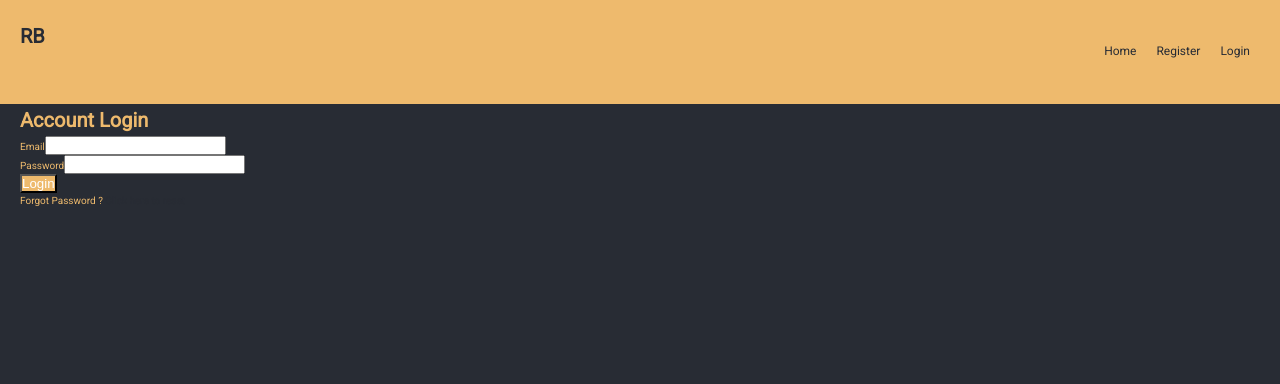
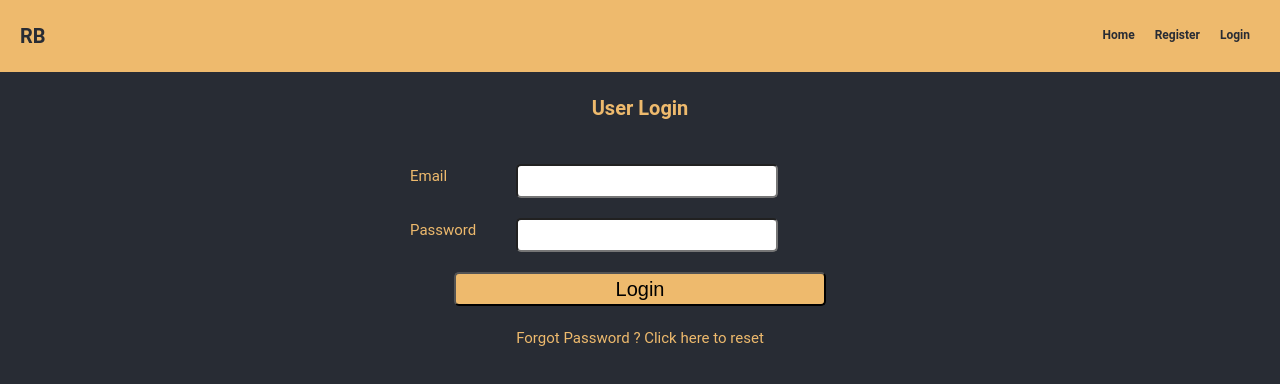
Before and after one commit to sajicode/go-book-client, a React (Create React App) app: page /login in a window 1280 px wide. Shown: the top 384 px of the page. Built offline with nearby package versions, Linux system fonts and the light colour scheme; no server answers.

Commit message:
style forms & alert boxes

```diff
--- a/src/App.css
+++ b/src/App.css
@@ -1,4 +1,4 @@
-@import url('https://fonts.googleapis.com/css?family=Roboto');
+@import url('https://fonts.googleapis.com/css2?family=Oswald&display=swap');
 
 /* Global Styles */
 :root {
@@ -161,7 +161,7 @@ button {
 	right: 20%;
 	left: 20%;
 	padding: 2em 3em;
-	background-color: white;
+	background-color: var(--dark-color);
 	overflow: auto;
 	z-index: 2;
 }
@@ -259,6 +259,10 @@ button {
 }
 
 @media only screen and (max-width: 500px) {
+	:root {
+		font-size: 8px;
+	}
+
 	body {
 		background-color: var(--dark-color);
 		color: var(--primary-color);
--- a/src/components/auth/ForgotPassword.js
+++ b/src/components/auth/ForgotPassword.js
@@ -1,4 +1,5 @@
 import React, { useState, useContext, useEffect } from 'react';
+import styled from 'styled-components';
 import AuthContext from '../../context/auth/authContext';
 import AlertContext from '../../context/alert/alertContext';
 
@@ -45,17 +46,62 @@ const ForgotPassword = () => {
 	};
 
 	return (
-		<div className="form-container">
-			<h1>Password Reset</h1>
-			<form onSubmit={onSubmit}>
-				<div className="form-group">
-					<label htmlFor="email">Email</label>
-					<input type="email" name="email" value={email} onChange={onChange} required />
-				</div>
-				<input type="submit" value="Send" className="btn btn-primary btn-block" />
-			</form>
-		</div>
+		<FormContainer>
+			<FormTitle>Password Reset</FormTitle>
+			<FormStyle onSubmit={onSubmit}>
+				<FormGroup>
+					<FormLabel htmlFor="email">Email</FormLabel>
+					<FormInput type="email" name="email" value={email} onChange={onChange} required />
+				</FormGroup>
+				<SubmitButton type="submit" value="Send" />
+			</FormStyle>
+		</FormContainer>
 	);
 };
 
+const FormContainer = styled.div`
+	max-width: 500px;
+  margin: 2rem auto;
+  overflow: hidden;
+	padding: 0 2rem;
+	text-align: center;
+`;
+
+const FormTitle = styled.h1`
+	text-align: center;
+	margin-bottom: 2rem;
+`;
+
+const FormGroup = styled.div`
+	display: flex;
+	flex-direction: row;
+	align-content: center;
+	justify-content: space-between;
+	margin-bottom: 2rem;
+	width: 80%;
+`;
+
+const FormInput = styled.input`
+	width: 70%;
+	height: 3rem;
+	border-radius: .5rem;
+`;
+
+const FormLabel = styled.label`
+	font-size: 1.5rem;
+`;
+
+const FormStyle = styled.form`
+	padding: 2rem;
+`;
+
+const SubmitButton = styled.input`
+	width: 80%;
+	height: 3rem;
+	font-size: 2rem;
+	background-color: #eeba6d;
+	border-radius: .5rem;
+	cursor: pointer;
+`;
+
 export default ForgotPassword;
--- a/src/components/auth/Login.js
+++ b/src/components/auth/Login.js
@@ -1,5 +1,6 @@
 import React, { useState, useContext, useEffect } from 'react';
 import { Link } from 'react-router-dom';
+import styled from 'styled-components';
 import AuthContext from '../../context/auth/authContext';
 import AlertContext from '../../context/alert/alertContext';
 
@@ -49,18 +50,18 @@ const Login = (props) => {
 	};
 
 	return (
-		<div className="form-container">
-			<h1>
-				Account <span className="text-primary">Login</span>
-			</h1>
-			<form onSubmit={onSubmit}>
-				<div className="form-group">
-					<label htmlFor="email">Email</label>
-					<input type="email" name="email" value={email} onChange={onChange} required />
-				</div>
-				<div className="form-group">
-					<label htmlFor="password">Password</label>
-					<input
+		<FormContainer>
+			<FormTitle>
+				User Login
+			</FormTitle>
+			<FormStyle onSubmit={onSubmit}>
+				<FormGroup>
+					<FormLabel htmlFor="email">Email</FormLabel>
+					<FormInput type="email" name="email" value={email} onChange={onChange} required />
+				</FormGroup>
+				<FormGroup>
+					<FormLabel htmlFor="password">Password</FormLabel>
+					<FormInput
 						type="password"
 						name="password"
 						value={password}
@@ -68,15 +69,76 @@ const Login = (props) => {
 						required
 						minLength="8"
 					/>
-				</div>
-				<input type="submit" value="Login" className="btn btn-primary btn-block" />
-			</form>
+				</FormGroup>
+				<SubmitButton type="submit" value="Login" />
+			</FormStyle>
 
-			<div className="forgot-link">
-				Forgot Password ? <Link to="/forgot">Click here to reset</Link>
-			</div>
-		</div>
+			<ForgotLink>
+				Forgot Password ? <Link to="/forgot">
+					<ForgotClick>
+						Click here to reset
+					</ForgotClick>
+				</Link>
+			</ForgotLink>
+		</FormContainer>
 	);
 };
 
+const FormContainer = styled.div`
+	max-width: 500px;
+  margin: 2rem auto;
+  overflow: hidden;
+	padding: 0 2rem;
+	text-align: center;
+`;
+
+const FormTitle = styled.h1`
+	text-align: center;
+	margin-bottom: 2rem;
+`;
+
+const FormGroup = styled.div`
+	display: flex;
+	flex-direction: row;
+	align-content: center;
+	justify-content: space-between;
+	margin-bottom: 2rem;
+	width: 80%;
+`;
+
+const FormInput = styled.input`
+	width: 70%;
+	height: 3rem;
+	border-radius: .5rem;
+`;
+
+const FormLabel = styled.label`
+	font-size: 1.5rem;
+`;
+
+const FormStyle = styled.form`
+	padding: 2rem;
+`;
+
+const SubmitButton = styled.input`
+	width: 80%;
+	height: 3rem;
+	font-size: 2rem;
+	background-color: #eeba6d;
+	border-radius: .5rem;
+	cursor: pointer;
+`;
+
+const ForgotLink = styled.div`
+	font-size: 1.5rem;
+`;
+
+const ForgotClick = styled.span`
+	color: #eeba6d;
+
+	&:hover {
+		color: #fff;
+	}
+`;
+
 export default Login;
--- a/src/components/auth/Register.js
+++ b/src/components/auth/Register.js
@@ -1,4 +1,5 @@
 import React, { useState, useContext, useEffect } from 'react';
+import styled from 'styled-components';
 import AuthContext from '../../context/auth/authContext';
 import AlertContext from '../../context/alert/alertContext';
 
@@ -49,35 +50,35 @@ const Register = (props) => {
 	};
 
 	return (
-		<div className="form-container">
-			<h1>
-				Account <span className="text-primary">Register</span>
-			</h1>
-			<form onSubmit={onSubmit}>
-				<div className="form-group">
-					<label htmlFor="avatar">Photo</label>
-					<input type="file" name="avatar" onChange={uploadAvatar} placeholder="Upload photo" />
+		<FormContainer>
+			<FormTitle>
+				User Registration
+			</FormTitle>
+			<FormStyle onSubmit={onSubmit}>
+				<FormGroup>
+					<FormLabel htmlFor="avatar">Photo</FormLabel>
+					<FormInput type="file" name="avatar" onChange={uploadAvatar} placeholder="Upload photo" />
 					{avatar && <img src={avatar} alt="Upload Preview" width="70" height="70" />}
-				</div>
-				<div className="form-group">
-					<label htmlFor="first_name">First Name</label>
-					<input type="text" name="first_name" value={first_name} onChange={onChange} required />
-				</div>
-				<div className="form-group">
-					<label htmlFor="last_name">Last Name</label>
-					<input type="text" name="last_name" value={last_name} onChange={onChange} required />
-				</div>
-				<div className="form-group">
-					<label htmlFor="bio">Bio</label>
-					<input type="text" name="bio" value={bio} onChange={onChange} />
-				</div>
-				<div className="form-group">
-					<label htmlFor="email">Email</label>
-					<input type="email" name="email" value={email} onChange={onChange} required />
-				</div>
-				<div className="form-group">
-					<label htmlFor="password">Password</label>
-					<input
+				</FormGroup>
+				<FormGroup>
+					<FormLabel htmlFor="first_name">First Name</FormLabel>
+					<FormInput type="text" name="first_name" value={first_name} onChange={onChange} required />
+				</FormGroup>
+				<FormGroup>
+					<FormLabel htmlFor="last_name">Last Name</FormLabel>
+					<FormInput type="text" name="last_name" value={last_name} onChange={onChange} required />
+				</FormGroup>
+				<FormGroup>
+					<FormLabel htmlFor="bio">Bio</FormLabel>
+					<FormTextArea type="text" name="bio" value={bio} onChange={onChange} />
+				</FormGroup>
+				<FormGroup>
+					<FormLabel htmlFor="email">Email</FormLabel>
+					<FormInput type="email" name="email" value={email} onChange={onChange} required />
+				</FormGroup>
+				<FormGroup>
+					<FormLabel htmlFor="password">Password</FormLabel>
+					<FormInput
 						type="password"
 						name="password"
 						value={password}
@@ -85,11 +86,62 @@ const Register = (props) => {
 						required
 						minLength="8"
 					/>
-				</div>
-				<input type="submit" value="Register" className="btn btn-primary btn-block" />
-			</form>
-		</div>
+				</FormGroup>
+				<SubmitButton type="submit" value="Register" />
+			</FormStyle>
+		</FormContainer>
 	);
 };
 
+const FormContainer = styled.div`
+	max-width: 500px;
+  margin: 2rem auto;
+  overflow: hidden;
+	padding: 0 2rem;
+	text-align: center;
+`;
+
+const FormTitle = styled.h1`
+	text-align: center;
+	margin-bottom: 2rem;
+`;
+
+const FormGroup = styled.div`
+	display: flex;
+	flex-direction: row;
+	align-content: center;
+	justify-content: space-between;
+	margin-bottom: 2rem;
+	width: 80%;
+`;
+
+const FormInput = styled.input`
+	width: 70%;
+	height: 3rem;
+	border-radius: .5rem;
+`;
+
+const FormTextArea = styled.textarea`
+	width: 70%;
+	height: 6rem;
+	border-radius: .5rem;
+`;
+
+const FormLabel = styled.label`
+	font-size: 1.5rem;
+`;
+
+const FormStyle = styled.form`
+	padding: 2rem;
+`;
+
+const SubmitButton = styled.input`
+	width: 80%;
+	height: 3rem;
+	font-size: 2rem;
+	background-color: #eeba6d;
+	border-radius: .5rem;
+	cursor: pointer;
+`;
+
 export default Register;
--- a/src/components/auth/ResetPassword.js
+++ b/src/components/auth/ResetPassword.js
@@ -1,4 +1,5 @@
 import React, { useState, useContext, useEffect } from 'react';
+import styled from 'styled-components';
 import AuthContext from '../../context/auth/authContext';
 import AlertContext from '../../context/alert/alertContext';
 
@@ -49,12 +50,12 @@ const ResetPassword = (props) => {
 	};
 
 	return (
-		<div className="form-container">
-			<h1>Enter a new Password</h1>
-			<form onSubmit={onSubmit}>
-				<div className="form-group">
-					<label htmlFor="password">Password</label>
-					<input
+		<FormContainer>
+			<FormTitle>Enter a new Password</FormTitle>
+			<FormStyle onSubmit={onSubmit}>
+				<FormGroup>
+					<FormLabel htmlFor="password">Password</FormLabel>
+					<FormInput
 						type="password"
 						name="password"
 						value={password}
@@ -62,11 +63,56 @@ const ResetPassword = (props) => {
 						required
 						minLength="8"
 					/>
-				</div>
-				<input type="submit" value="Reset" className="btn btn-primary btn-block" />
-			</form>
-		</div>
+				</FormGroup>
+				<SubmitButton type="submit" value="Reset" className="btn btn-primary btn-block" />
+			</FormStyle>
+		</FormContainer>
 	);
 };
 
+const FormContainer = styled.div`
+	max-width: 500px;
+  margin: 2rem auto;
+  overflow: hidden;
+	padding: 0 2rem;
+	text-align: center;
+`;
+
+const FormTitle = styled.h1`
+	text-align: center;
+	margin-bottom: 2rem;
+`;
+
+const FormGroup = styled.div`
+	display: flex;
+	flex-direction: row;
+	align-content: center;
+	justify-content: space-between;
+	margin-bottom: 2rem;
+	width: 80%;
+`;
+
+const FormInput = styled.input`
+	width: 70%;
+	height: 3rem;
+	border-radius: .5rem;
+`;
+
+const FormLabel = styled.label`
+	font-size: 1.5rem;
+`;
+
+const FormStyle = styled.form`
+	padding: 2rem;
+`;
+
+const SubmitButton = styled.input`
+	width: 80%;
+	height: 3rem;
+	font-size: 2rem;
+	background-color: #eeba6d;
+	border-radius: .5rem;
+	cursor: pointer;
+`;
+
 export default ResetPassword;
--- a/src/components/books/BookDetails.js
+++ b/src/components/books/BookDetails.js
@@ -18,7 +18,7 @@ const BookDetails = ({ book: { title, image, author, category, summary, user, cr
 			<BookTitle>{title}</BookTitle>
 			<BookDetailStyle>
 				<div>
-					<ImageStyle src={image} alt={title} width="400" height="540" />
+					<ImageStyle src={image} alt={title} width="300" height="400" />
 				</div>
 				<div className="">
 					<BookTitle>Author: {author}</BookTitle>
--- a/src/components/books/BookForm.js
+++ b/src/components/books/BookForm.js
@@ -1,5 +1,6 @@
 import React, { useState, useContext } from 'react';
 import PropTypes from 'prop-types';
+import styled from 'styled-components';
 import BookContext from '../../context/book/bookContext';
 import '../../App.css';
 
@@ -37,11 +38,12 @@ const BookForm = ({ toggle }) => {
 				<button className="modal-close" onClick={() => toggle(false)}>
 					Close
 				</button>
-				<h1>Add a Book for Review</h1>
-				<form onSubmit={onSubmit}>
-					<div className="form-group">
-						<label htmlFor="image">Book Cover</label>
-						<input
+				<FormContainer>
+					<FormTitle>Add a Book for Review</FormTitle>
+				<FormStyle onSubmit={onSubmit}>
+					<FormGroup>
+						<FormLabel htmlFor="image">Book Cover</FormLabel>
+						<FormInput
 							type="file"
 							name="image"
 							onChange={uploadBookCover}
@@ -49,25 +51,26 @@ const BookForm = ({ toggle }) => {
 							required
 						/>
 						{bookCover && <img src={bookCover} alt="Book cover Preview" width="120" height="180" />}
-					</div>
-					<div className="form-group">
-						<label htmlFor="title">Book Title</label>
-						<input type="text" name="title" value={title} onChange={onChange} required />
-					</div>
-					<div className="form-group">
-						<label htmlFor="author">Author</label>
-						<input type="text" name="author" value={author} onChange={onChange} required />
-					</div>
-					<div className="form-group">
-						<label htmlFor="category">Category</label>
-						<input type="text" name="category" value={category} onChange={onChange} required />
-					</div>
-					<div className="form-group">
-						<label htmlFor="password">Summary</label>
-						<input type="text" name="summary" value={summary} onChange={onChange} required />
-					</div>
-					<input type="submit" value="Add Book" className="btn btn-primary btn-block" />
-				</form>
+					</FormGroup>
+					<FormGroup>
+						<FormLabel htmlFor="title">Book Title</FormLabel>
+						<FormInput type="text" name="title" value={title} onChange={onChange} required />
+					</FormGroup>
+					<FormGroup>
+						<FormLabel htmlFor="author">Author</FormLabel>
+						<FormInput type="text" name="author" value={author} onChange={onChange} required />
+					</FormGroup>
+					<FormGroup>
+						<FormLabel htmlFor="category">Category</FormLabel>
+						<FormInput type="text" name="category" value={category} onChange={onChange} required />
+					</FormGroup>
+					<FormGroup>
+						<FormLabel htmlFor="password">Summary</FormLabel>
+						<FormTextArea type="text" name="summary" value={summary} onChange={onChange} required />
+					</FormGroup>
+					<SubmitButton type="submit" value="Add Book" className="btn btn-primary btn-block" />
+				</FormStyle>
+				</FormContainer>
 			</div>
 		</div>
 	);
@@ -77,4 +80,55 @@ BookForm.propTypes = {
 	toggle: PropTypes.func.isRequired
 };
 
+const FormContainer = styled.div`
+	max-width: 500px;
+  margin: 2rem auto;
+  overflow: hidden;
+	padding: 0 2rem;
+	text-align: center;
+`;
+
+const FormTitle = styled.h1`
+	text-align: center;
+	margin-bottom: 2rem;
+`;
+
+const FormGroup = styled.div`
+	display: flex;
+	flex-direction: row;
+	align-content: center;
+	justify-content: space-between;
+	margin-bottom: 2rem;
+	width: 80%;
+`;
+
+const FormInput = styled.input`
+	width: 70%;
+	height: 3rem;
+	border-radius: .5rem;
+`;
+
+const FormTextArea = styled.textarea`
+	width: 70%;
+	height: 6rem;
+	border-radius: .5rem;
+`;
+
+const FormLabel = styled.label`
+	font-size: 1.5rem;
+`;
+
+const FormStyle = styled.form`
+	padding: 2rem;
+`;
+
+const SubmitButton = styled.input`
+	width: 80%;
+	height: 3rem;
+	font-size: 2rem;
+	background-color: #eeba6d;
+	border-radius: .5rem;
+	cursor: pointer;
+`;
+
 export default BookForm;
--- a/src/components/layout/Navbar.js
+++ b/src/components/layout/Navbar.js
@@ -86,7 +86,7 @@ const NavBar = styled.div`
 	color: #282c34;
 	z-index: 1;
 	padding: 2rem;
-	height: 8vh;
+	height: 4vh;
 	max-width: 100%;
 `;
 
@@ -100,6 +100,7 @@ const NavBarLi = styled.li`
 	display: block;
 	padding: .5rem 1rem;
 	font-size: 1.2rem;
+	font-weight: bold;
 	cursor: pointer;
 
 	*:hover {
--- a/src/components/user/EditUserForm.js
+++ b/src/components/user/EditUserForm.js
@@ -1,5 +1,6 @@
 import React, { useState, useContext, useEffect } from 'react';
 import PropTypes from 'prop-types';
+import styled from 'styled-components';
 import AuthContext from '../../context/auth/authContext';
 import AlertContext from '../../context/alert/alertContext';
 import '../../App.css';
@@ -52,36 +53,36 @@ const EditUserForm = ({ toggle }) => {
 		<div className="modal">
 			<div className="modal-backdrop">
 				<div className="modal-body">
-					<div className="form-container">
+					<FormContainer>
 						<button className="modal-close" onClick={() => toggle(false)}>
 							Close
 						</button>
-						<h1>Edit Details</h1>
-						<form onSubmit={onSubmit}>
-							<div className="form-group">
-								<label htmlFor="avatar">Photo</label>
-								<input type="file" name="avatar" onChange={uploadAvatar} placeholder="Upload photo" />
+						<FormTitle>Edit Details</FormTitle>
+						<FormStyle onSubmit={onSubmit}>
+							<FormGroup>
+								<FormLabel htmlFor="avatar">Photo</FormLabel>
+								<FormInput type="file" name="avatar" onChange={uploadAvatar} placeholder="Upload photo" />
 								{avatar && <img src={avatar} alt="Upload Preview" width="70" height="70" />}
-							</div>
-							<div className="form-group">
-								<label htmlFor="first_name">First Name</label>
-								<input type="text" name="first_name" value={first_name} onChange={onChange} required />
-							</div>
-							<div className="form-group">
-								<label htmlFor="last_name">Last Name</label>
-								<input type="text" name="last_name" value={last_name} onChange={onChange} required />
-							</div>
-							<div className="form-group">
-								<label htmlFor="bio">Bio</label>
-								<input type="text" name="bio" value={bio} onChange={onChange} />
-							</div>
-							<div className="form-group">
-								<label htmlFor="email">Email</label>
-								<input type="email" name="email" value={email} onChange={onChange} required />
-							</div>
-							<input type="submit" value="Update" className="btn btn-primary btn-block" />
-						</form>
-					</div>
+							</FormGroup>
+							<FormGroup>
+								<FormLabel htmlFor="first_name">First Name</FormLabel>
+								<FormInput type="text" name="first_name" value={first_name} onChange={onChange} required />
+							</FormGroup>
+							<FormGroup>
+								<FormLabel htmlFor="last_name">Last Name</FormLabel>
+								<FormInput type="text" name="last_name" value={last_name} onChange={onChange} required />
+							</FormGroup>
+							<FormGroup>
+								<FormLabel htmlFor="bio">Bio</FormLabel>
+								<FormTextArea type="text" name="bio" value={bio} onChange={onChange} />
+							</FormGroup>
+							<FormGroup>
+								<FormLabel htmlFor="email">Email</FormLabel>
+								<FormInput type="email" name="email" value={email} onChange={onChange} required />
+							</FormGroup>
+							<SubmitButton type="submit" value="Update" />
+						</FormStyle>
+					</FormContainer>
 				</div>
 			</div>
 		</div>
@@ -92,4 +93,56 @@ EditUserForm.propTypes = {
 	toggle: PropTypes.func.isRequired
 };
 
+const FormContainer = styled.div`
+	max-width: 500px;
+  margin: 2rem auto;
+  overflow: hidden;
+	padding: 0 2rem;
+	text-align: center;
+`;
+
+const FormTitle = styled.h1`
+	text-align: center;
+	margin-bottom: 2rem;
+`;
+
+const FormGroup = styled.div`
+	display: flex;
+	flex-direction: row;
+	align-content: center;
+	justify-content: space-between;
+	margin-bottom: 2rem;
+	width: 80%;
+`;
+
+const FormInput = styled.input`
+	width: 70%;
+	height: 3rem;
+	border-radius: .5rem;
+`;
+
+const FormTextArea = styled.textarea`
+	width: 70%;
+	height: 6rem;
+	border-radius: .5rem;
+`;
+
+const FormLabel = styled.label`
+	font-size: 1.5rem;
+`;
+
+const FormStyle = styled.form`
+	padding: 2rem;
+`;
+
+const SubmitButton = styled.input`
+	width: 80%;
+	height: 3rem;
+	font-size: 2rem;
+	background-color: #eeba6d;
+	border-radius: .5rem;
+	cursor: pointer;
+`;
+
+
 export default EditUserForm;
```
Also changed, not shown: src/components/layout/Alerts.js (+10 -2 lines), src/components/user/User.js (+9 -1 lines).
